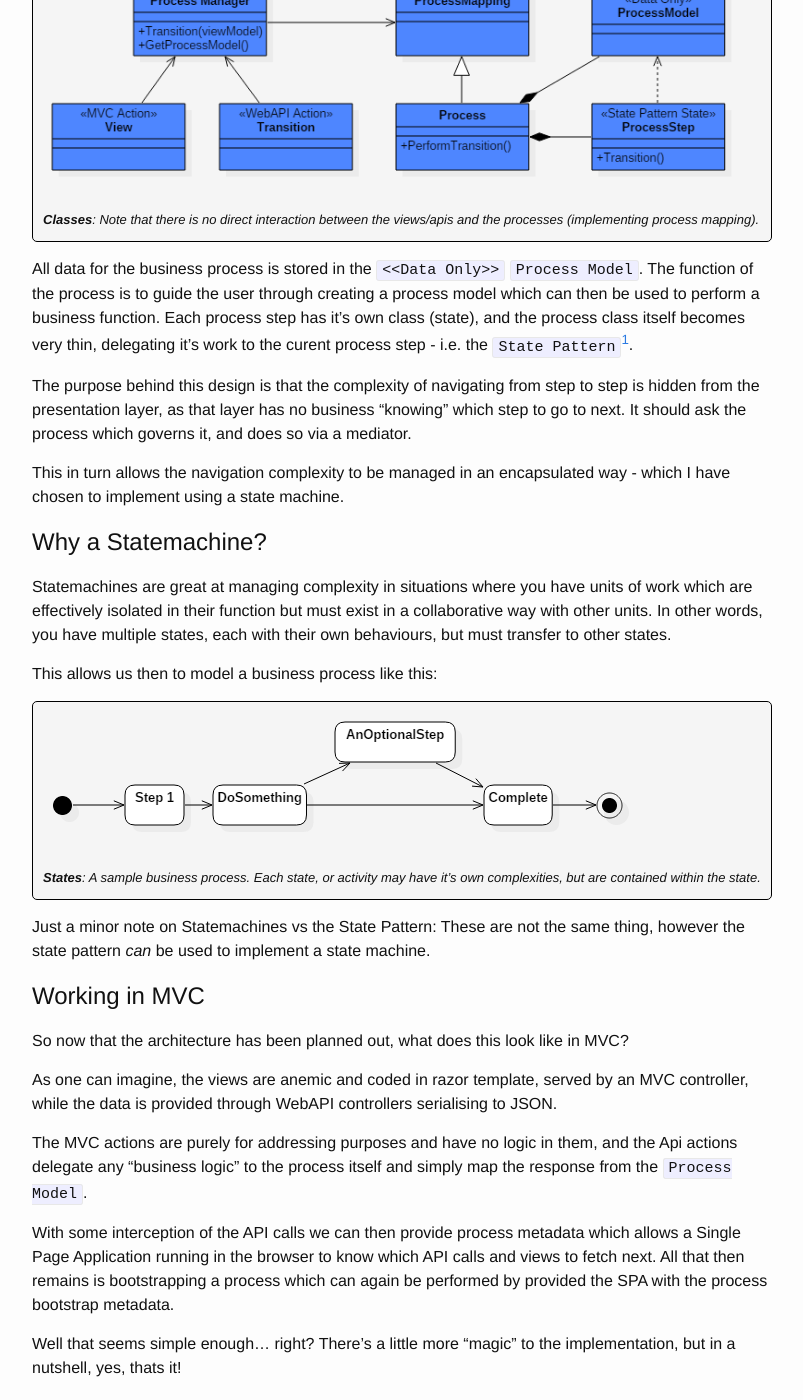
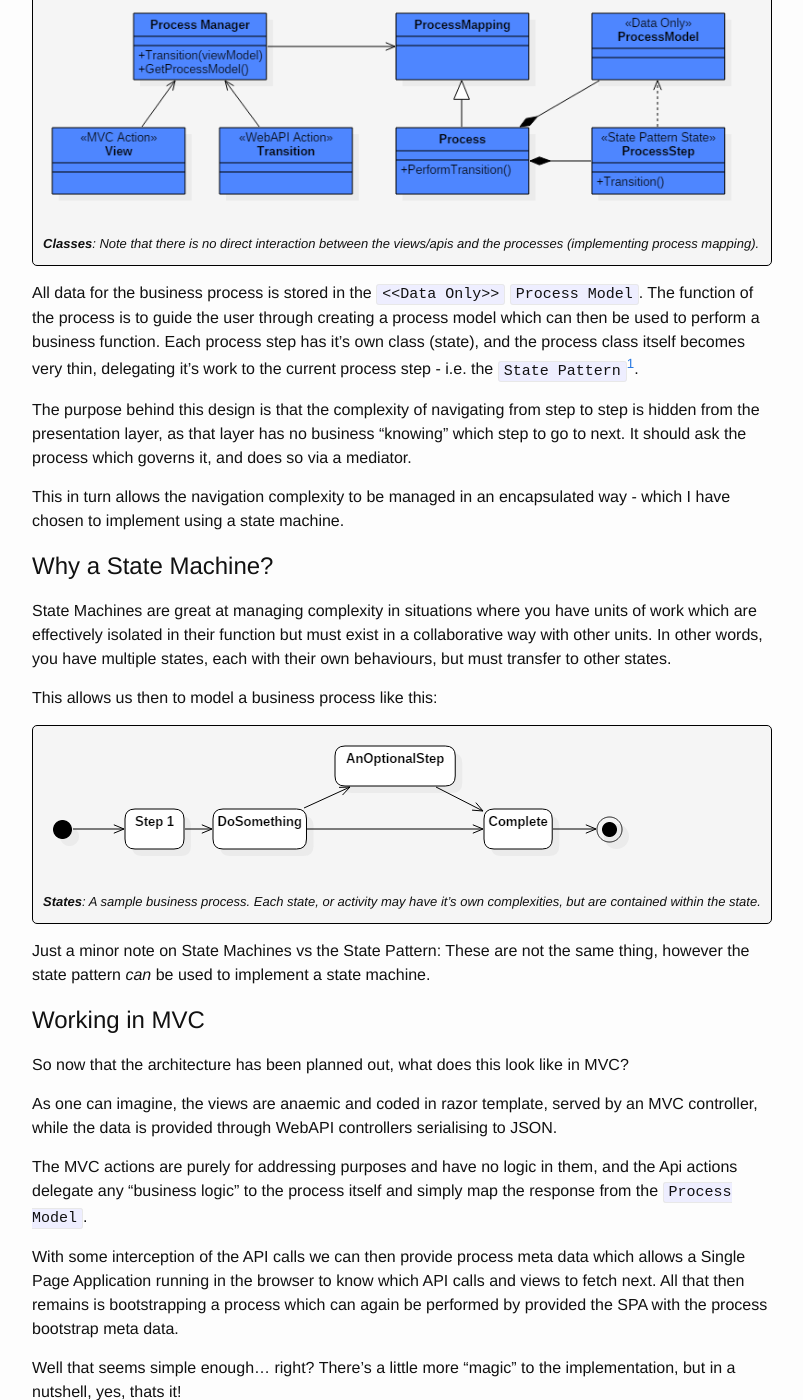
Before and after one commit to geoffles/geoffles.github.io, a Jekyll site: the page built from _posts/2015-11-28-process-framework-part-1.markdown, in a window 1280 px wide and 1400 px high, scrolled down 1617 px. Shown: the whole window, without its empty margins (238-1041 px from the left). Built offline with Jekyll 4.4.1, drawn with Linux system fonts in a browser that asks for light colours; some of the changed text lies outside the part shown.

Commit message:
Fixed some typos.

```diff
--- a/_posts/2015-11-28-process-framework-part-1.markdown
+++ b/_posts/2015-11-28-process-framework-part-1.markdown
@@ -6,7 +6,7 @@ categories:	Frameworks
 tags:	[process, frameworks, state-machine]
 ---
 
-*A statemachine based process framework for web.*
+***Abstract:** A state machine based process framework for web.*
 
 * TOC
 {:toc}
@@ -15,11 +15,11 @@ tags:	[process, frameworks, state-machine]
 
 So a while back I was working with a client who had an enterprise system to help manage the various business processes they had. Since the programme started circa 2007, most processes were implemented in a portal written in WPF that was served via remote desktop throughout their branches.
 
-Given that times had changed (at the time, 2013), there was of course some interest in experimenting with alternative distribution channels like web.
+Given that times had changed (ca. 2013), there was of course some interest in experimenting with alternative distribution channels like web.
 
-The thing that always bugged me about building business processes in web was that most of the time, the "next" step was basically hard coded into the next button each of the views - and of course this leaves the problem of it being difficult to know what your process then actually looks like, nevermind maintain it.
+The thing that always bugged me about building business processes in web was that most of the time, the "next" step was basically hard coded into the next button of each of the views - and of course, this leaves the problem of it being difficult to know what your process then actually looks like, never mind maintain it.
 
-So after some thought, I decided that the way I like to build processes is to have them backed by a state machine, and that the app should be a display for that statemachine.
+So after some thought (and combined previous experience maintaining processes in web), I decided that the way I like to build processes is to have them backed by a state machine, and that the web-app should simply be a display for that state machine.
 
 #  Core Tenets and Solution Architecture
 
@@ -48,14 +48,14 @@ In class diagram form, these elements look like this:
 ***Classes**: Note that there is no direct interaction between the views/apis and the processes (implementing process mapping).*
 {: class="figure"}
 
-All data for the business process is stored in the `<<Data Only>>` `Process Model`. The function of the process is to guide the user through creating a process model which can then be used to perform a business function. Each process step has it's own class (state), and the process class itself becomes very thin, delegating it's work to the curent process step - i.e. the `State Pattern`[^1].
+All data for the business process is stored in the `<<Data Only>>` `Process Model`. The function of the process is to guide the user through creating a process model which can then be used to perform a business function. Each process step has it's own class (state), and the process class itself becomes very thin, delegating it's work to the current process step - i.e. the `State Pattern`[^1].
 
 The purpose behind this design is that the complexity of navigating from step to step is hidden from the presentation layer, as that layer has no business "knowing" which step to go to next. It should ask the process which governs it, and does so via a mediator.
 
 This in turn allows the navigation complexity to be managed in an encapsulated way - which I have chosen to implement using a state machine.
 
-#  Why a Statemachine?
-Statemachines are great at managing complexity in situations where you have units of work which are effectively isolated in their function but must exist in a collaborative way with other units. In other words, you have multiple states, each with their own behaviours, but must transfer to other states.
+#  Why a State Machine?
+State Machines are great at managing complexity in situations where you have units of work which are effectively isolated in their function but must exist in a collaborative way with other units. In other words, you have multiple states, each with their own behaviours, but must transfer to other states.
 
 This allows us then to model a business process like this:
 
@@ -63,24 +63,24 @@ This allows us then to model a business process like this:
 ***States**: A sample business process. Each state, or activity may have it's own complexities, but are contained within the state.*
 {: class="figure"}
 
-Just a minor note on Statemachines vs the State Pattern: These are not the same thing, however the state pattern *can* be used to implement a state machine.
+Just a minor note on State Machines vs the State Pattern: These are not the same thing, however the state pattern *can* be used to implement a state machine.
 
 #  Working in MVC
 
 So now that the architecture has been planned out, what does this look like in MVC?
 
-As one can imagine, the views are anemic and coded in razor template, served by an MVC controller, while the data is provided through WebAPI controllers serialising to JSON.
+As one can imagine, the views are anaemic and coded in razor template, served by an MVC controller, while the data is provided through WebAPI controllers serialising to JSON.
 
 The MVC actions are purely for addressing purposes and have no logic in them, and the Api actions delegate any "business logic" to the process itself and simply map the response from the `Process Model`.
 
-With some interception of the API calls we can then provide process metadata which allows a Single Page Application running in the browser to know which API calls and views to fetch next. All that then remains is bootstrapping a process which can again be performed by provided the SPA with the process bootstrap metadata.
+With some interception of the API calls we can then provide process meta data which allows a Single Page Application running in the browser to know which API calls and views to fetch next. All that then remains is bootstrapping a process which can again be performed by provided the SPA with the process bootstrap meta data.
 
 Well that seems simple enough... right? There's a little more "magic" to the implementation, but in a nutshell, yes, thats it!
 
-Here is an overview of the WebAPI lifecycle for an API call:
+Here is an overview of the WebAPI life cycle for an API call:
 
 ![Process framework lifecycle](/img/frameworks/pfx-lifecycle.png)
-***Lifecycle:** The process framework life cycle. Most of this work is performed by the `Process Manager`.*
+***Life Cycle:** The process framework life cycle. Most of this work is performed by the `Process Manager`.*
 {: class="figure"}
 
 #  Conclusion
```
Also changed, not shown: other parts of _posts/2015-11-28-process-framework-part-1.markdown (+2 -2 lines).
